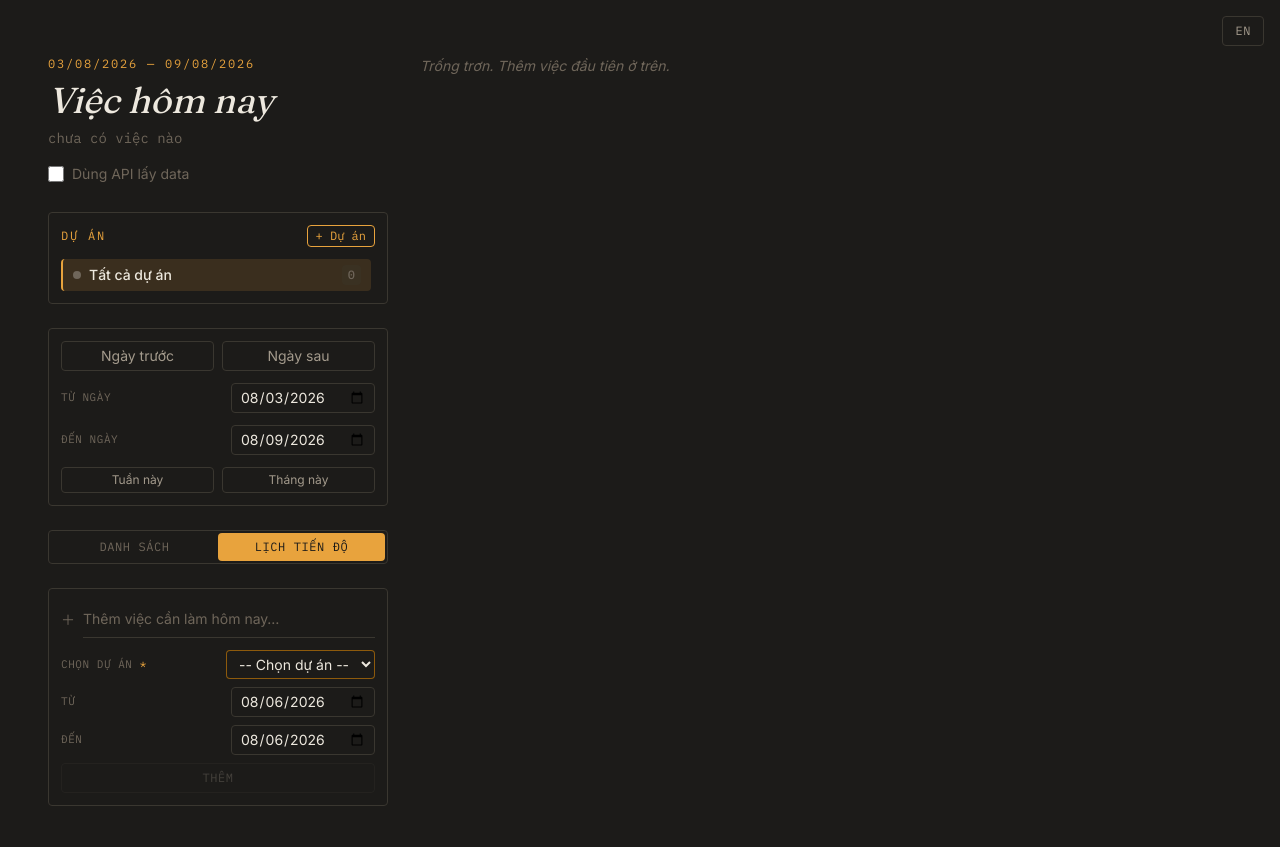
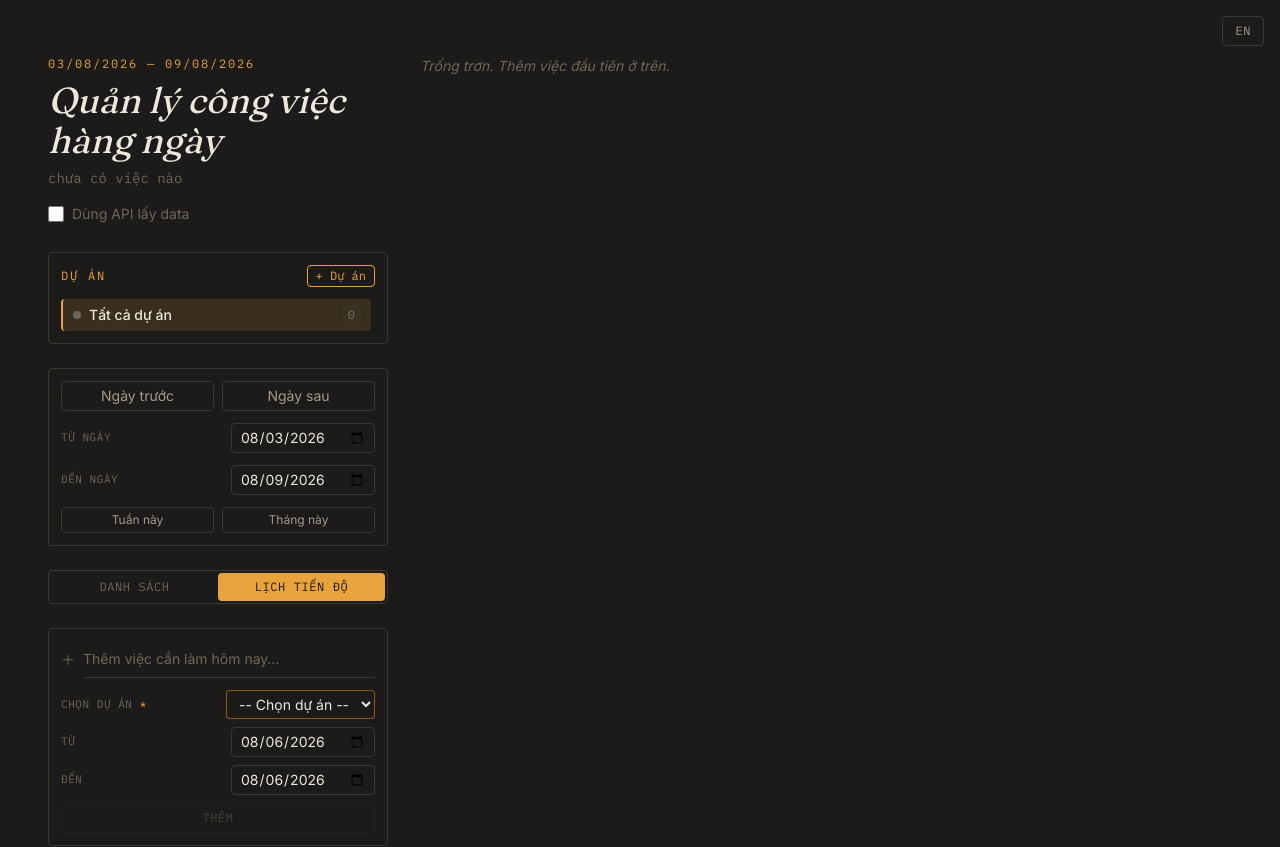
Before and after one commit to congnguyen1905/planning-task, a Next.js app: page / in a window 1280 px wide. Shown: the top 847 px of the page. Built offline with nearby package versions, Linux system fonts and the light colour scheme.

Commit message:
update title

```diff
--- a/src/app/layout.tsx
+++ b/src/app/layout.tsx
@@ -22,8 +22,8 @@ const mono = IBM_Plex_Mono({
 });
 
 export const metadata: Metadata = {
-    title: "Việc hôm nay | Today's Tasks",
-    description: "Danh sách việc cần làm hàng ngày, đồng bộ giữa các máy | Daily task list, synced across devices",
+  title: "Manager's Daily Tasks",
+  description: "Danh sách việc cần làm hàng ngày, đồng bộ giữa các máy | Daily task list, synced across devices",
 };
 
 export default function RootLayout({ children }: LayoutProps<"/">) {
--- a/src/contexts/LanguageContext.tsx
+++ b/src/contexts/LanguageContext.tsx
@@ -14,8 +14,8 @@ interface Translations {
 const translations: Translations = {
   // Page titles and headers
   "app_title": {
-    vi: "Việc hôm nay",
-    en: "Today's Tasks",
+    vi: "Quản lý công việc hàng ngày",
+    en: "Manager's Daily Tasks",
   },
   "today_label": {
     vi: "Hôm nay",
```
